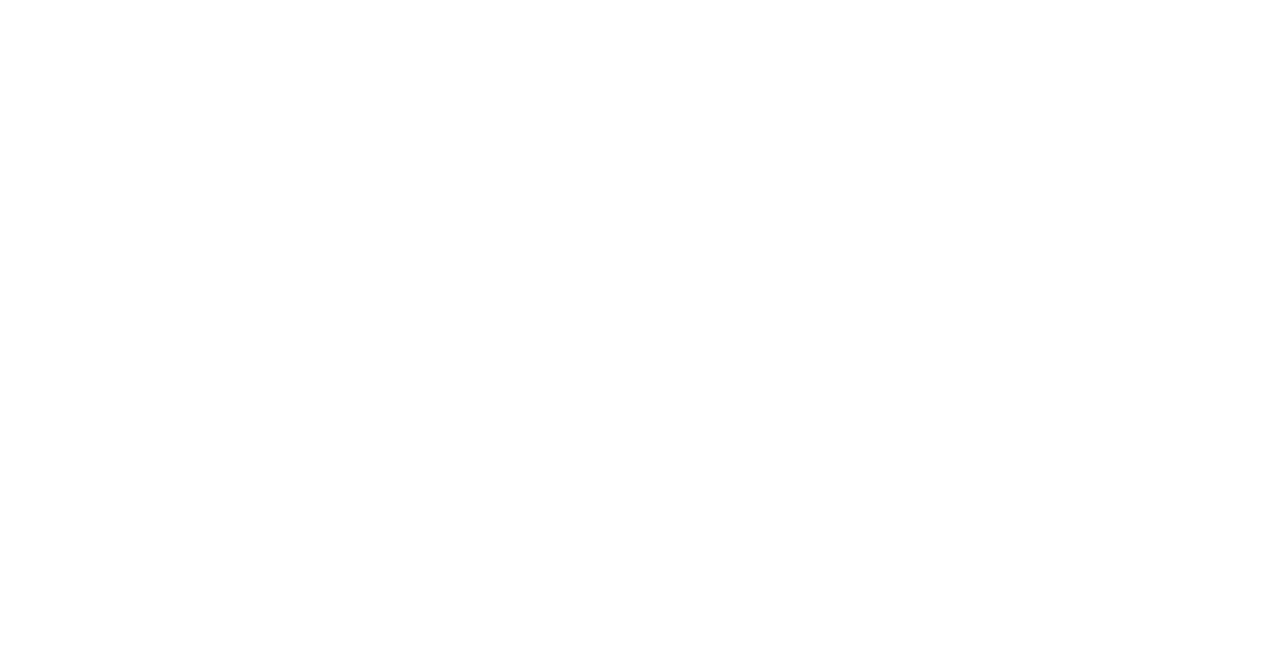
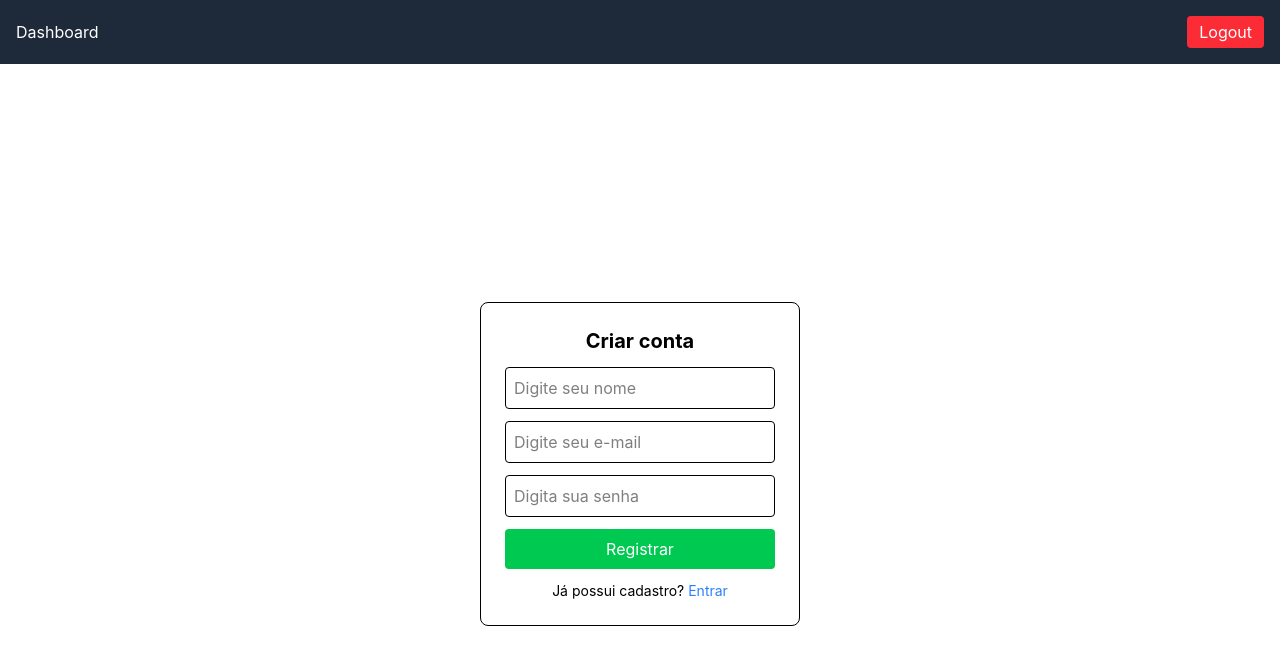
Before and after one commit to BrunoDiPalma/auth-system-api, a React (Vite) app in the folder frontend/: page /register in a window 1280 px wide. Before the commit this address had no page. Shown: the top 664 px of the page. Built offline with nearby package versions, Linux system fonts and the light colour scheme; sample sign-in values are in the browser's storage.

Commit message:
feat: adiciona navbar, tela de register e rotas

```diff
--- a/frontend/src/App.tsx
+++ b/frontend/src/App.tsx
@@ -1,11 +1,16 @@
+import { BrowserRouter } from "react-router-dom";
 import { AuthProvider } from "./contexts/AuthProvider";
 import { AppRoutes } from "./routes/AppRoutes";
+import { Navbar } from "./components/Navbar";
 
 function App() {
   return (
-    <AuthProvider>
-      <AppRoutes />
-    </AuthProvider>
+    <BrowserRouter>
+      <AuthProvider>
+        <Navbar />
+        <AppRoutes />
+      </AuthProvider>
+    </BrowserRouter>
   );
 }
 
--- /dev/null
+++ b/frontend/src/components/Navbar.tsx
@@ -0,0 +1,30 @@
+import { useContext } from "react";
+import { AuthContext } from "../contexts/AuthContext";
+import { useNavigate } from "react-router-dom";
+
+export function Navbar() {
+  const { logout, isAuthenticated } = useContext(AuthContext);
+  const navigate = useNavigate();
+
+  function handleLogout() {
+    logout();
+    navigate("/login");
+  }
+
+  if (!isAuthenticated) return null;
+
+  return (
+    <nav className="bg-gray-800 text-white p-4 flex justify-between">
+      <div className="flex gap-4">
+        <button onClick={() => navigate("/dashboard")}>Dashboard</button>
+      </div>
+
+      <button
+        onClick={handleLogout}
+        className="bg-red-500 px-3 py-1 rounded hover:bg-red-600"
+      >
+        Logout
+      </button>
+    </nav>
+  );
+}
--- a/frontend/src/contexts/AuthContext.tsx
+++ b/frontend/src/contexts/AuthContext.tsx
@@ -5,6 +5,7 @@
   login: (email: string, senha: string) => Promise<void>;
   logout: () => void;
   isAuthenticated: boolean;
+  register: (nome: string, email: string, senha: string) => Promise<void>;
 };
 
 export const AuthContext = createContext({} as AuthContextType);
--- a/frontend/src/contexts/AuthProvider.tsx
+++ b/frontend/src/contexts/AuthProvider.tsx
@@ -24,6 +24,10 @@
     api.defaults.headers.common["Authorization"] = `Bearer ${responseToken}`;
   }
 
+  async function register(nome: string, email: string, senha: string) {
+    await api.post("/register", { nome, email, senha });
+  }
+
   function logout() {
     setToken(null);
     localStorage.removeItem("authToken");
@@ -34,7 +38,9 @@
   const isAuthenticated = !!token;
 
   return (
-    <AuthContext.Provider value={{ token, login, logout, isAuthenticated }}>
+    <AuthContext.Provider
+      value={{ token, login, logout, isAuthenticated, register }}
+    >
       {children}
     </AuthContext.Provider>
   );
--- a/frontend/src/pages/Login.tsx
+++ b/frontend/src/pages/Login.tsx
@@ -1,11 +1,12 @@
 import { useState, useContext } from "react";
 import { AuthContext } from "../contexts/AuthContext";
 import { useNavigate } from "react-router-dom";
+import { Link } from "react-router-dom";
 
 export default function Login() {
   const [email, setEmail] = useState("");
   const [senha, setSenha] = useState("");
-  const navigate = useNavigate()
+  const navigate = useNavigate();
 
   const { login } = useContext(AuthContext);
 
@@ -14,7 +15,7 @@
 
     try {
       await login(email.trim(), senha.trim());
-      navigate("/dashboard")
+      navigate("/dashboard");
       alert("Login realizado com sucesso!");
     } catch {
       alert("E-mail ou senha inválidos");
@@ -47,10 +48,17 @@
 
         <button
           type="submit"
-          className="bg-blue-500 text-white p-2 rounded hover:bg-blue-600"
+          className="bg-blue-500 text-white p-2 rounded hover:bg-blue-600 cursor-pointer"
         >
           Entrar
         </button>
+
+        <p>
+          Não possui cadastro?{" "}
+          <Link to="/register" className="text-blue-500 hover:underline">
+            Crie sua conta
+          </Link>
+        </p>
       </form>
     </div>
   );
--- a/frontend/src/pages/Register.tsx
+++ b/frontend/src/pages/Register.tsx
@@ -0,0 +1,83 @@
+import { useState, useContext } from "react";
+import { useNavigate } from "react-router-dom";
+import { AuthContext } from "../contexts/AuthContext";
+import { Link } from "react-router-dom";
+
+export default function Register() {
+  const [nome, setNome] = useState("");
+  const [email, setEmail] = useState("");
+  const [senha, setSenha] = useState("");
+  const [erro, setErro] = useState("");
+
+  const navigate = useNavigate();
+
+  const { register } = useContext(AuthContext);
+
+  async function handleRegister(e: React.FormEvent) {
+    e.preventDefault();
+
+    try {
+      await register(nome.trim(), email.trim(), senha.trim());
+
+      navigate("/login");
+    } catch (error) {
+      setErro("Erro ao criar conta");
+      console.error(error);
+    }
+  }
+
+  return (
+    <div className="flex h-screen items-center justify-center">
+      <form
+        onSubmit={handleRegister}
+        className="flex flex-col gap-3 p-6 border rounded-lg w-80"
+      >
+        <h1 className="text-xl font-bold text-center">Criar conta</h1>
+
+        <input
+          type="nome"
+          placeholder="Digite seu nome"
+          value={nome}
+          onChange={(e) => setNome(e.target.value)}
+          className="border p-2 rounded"
+        />
+
+        <input
+          type="email"
+          placeholder="Digite seu e-mail"
+          value={email}
+          onChange={(e) => setEmail(e.target.value)}
+          className="border p-2 rounded"
+        />
+
+        <input
+          type="password"
+          placeholder="Digita sua senha"
+          value={senha}
+          onChange={(e) => setSenha(e.target.value)}
+          className="border p-2 rounded"
+        />
+
+        {erro && (
+          <span className="text-red-500 text-sm font-bold text-center">
+            {erro}
+          </span>
+        )}
+
+        <button
+          type="submit"
+          className="bg-green-500 text-white p-2 rounded hover:bg-green-600 cursor-pointer"
+        >
+          Registrar
+        </button>
+
+        <p className="text-sm text-center">
+          Já possui cadastro?{" "}
+          <Link to="/login" className="text-blue-500 hover:underline">
+            Entrar
+          </Link>
+        </p>
+      </form>
+    </div>
+  );
+}
--- a/frontend/src/routes/AppRoutes.tsx
+++ b/frontend/src/routes/AppRoutes.tsx
@@ -1,14 +1,17 @@
-import { BrowserRouter, Route, Routes } from "react-router-dom";
+import { Route, Routes } from "react-router-dom";
 import Login from "../pages/Login";
+import Register from "../pages/Register";
 import { Dashboard } from "../pages/Dashboard";
 import { PrivateRoute } from "./PrivateRoute";
 import { Navigate } from "react-router-dom";
 
 export function AppRoutes() {
   return (
-    <BrowserRouter>
     <Routes>
-        <Route path="/" element={<Navigate to="/login" />} />
+      <Route path="/" element={<Navigate to="/register" />} />
+
+      <Route path="/register" element={<Register />} />
+
       <Route path="/login" element={<Login />} />
 
       <Route
@@ -20,6 +23,5 @@
         }
       />
     </Routes>
-    </BrowserRouter>
   );
 }
```
Lines whose indentation alone changed are shown as unchanged.
